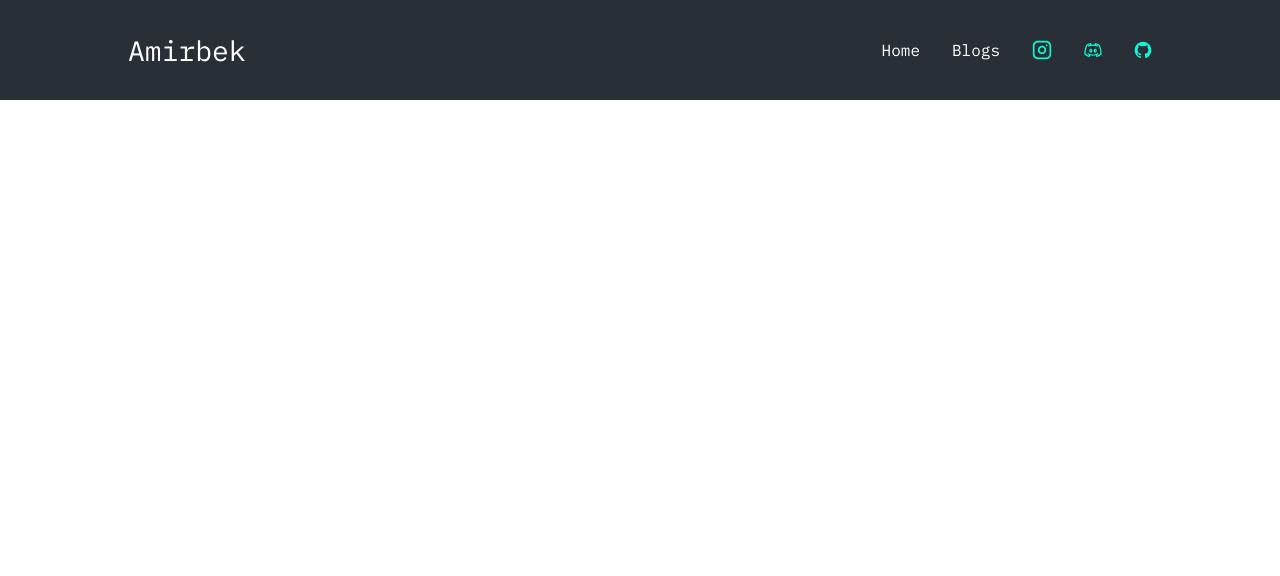
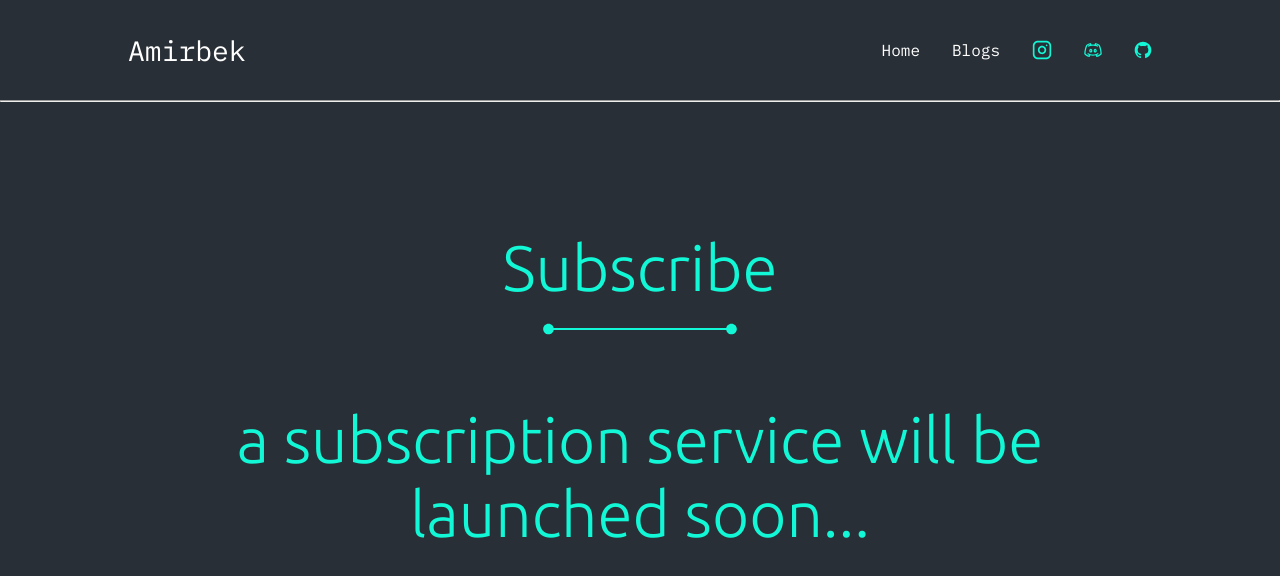
Before and after one commit to kamilovdev/portfolio-project, a Vue app: page /subscripe in a window 1280 px wide. Before the commit this address had no page. Shown: the top 576 px of the page. Built offline with nearby package versions, Linux system fonts and the light colour scheme; a web font is replaced by a local one.

Commit message:
fix: add subscribe page

```diff
--- a/src/assets/blogsPage.css
+++ b/src/assets/blogsPage.css
@@ -46,7 +46,7 @@
         }
     }
 }
-section{
+.blogs-section{
     padding: 64px 0px;
     display: flex;
     flex-direction: column;
@@ -62,7 +62,7 @@ section{
     }
 }
 @media screen and (max-width: 670px){
-   section{
+    .blogs-section{
     h1{
         display: flex;
         align-items: start;
--- a/src/assets/home.css
+++ b/src/assets/home.css
@@ -2,7 +2,7 @@
     display: flex;
     flex-direction: column;
     gap: 64px;
-    padding-top: 64px;
+    padding: 63px 0px ;
 
     .header-text {
         h1 {
--- a/src/assets/main.css
+++ b/src/assets/main.css
@@ -3,6 +3,8 @@
 @import 'footer.css';
 @import 'blog.css';
 @import 'blogsPage.css';
+@import 'sub.css';
+
 
 
 
--- /dev/null
+++ b/src/assets/sub.css
@@ -0,0 +1,8 @@
+.sub-wrapper{
+    height: auto;
+    padding: 128px 128px;
+}
+.sub-header{
+    display: flex;
+    flex-direction: column;
+}
--- a/src/router/index.js
+++ b/src/router/index.js
@@ -15,7 +15,7 @@ const router = createRouter({
       component: () => import('../views/blogs.vue'),
     },
     {
-      path: '/sub',
+      path: '/subscripe',
       name: 'subscripe',
       component: () => import('../views/sub.vue'),
     },
--- a/src/views/blogs.vue
+++ b/src/views/blogs.vue
@@ -11,9 +11,9 @@
             </div>
         </header>
 
-        <section>
+        <section class="blogs-section">
             <div class="blogs-header-btn">
-                <router-link to="/sub">Subscribe My Blogs</router-link>>
+                <router-link to="/subscripe">Subscribe My Blogs</router-link>>
             </div>
 
             <h1>Projects will be announced soon ...</h1>
--- a/src/views/sub.vue
+++ b/src/views/sub.vue
@@ -1,5 +1,19 @@
 <template>
- <h1></h1>
+    <hr>
+    <div class="wrapper-blogs">
+        <header>
+            <div class="blogs-header">
+                <h1>Subscribe</h1>
+                <span>
+                    <img src="../../public/home/green.svg" alt="">
+                </span>
+            </div>
+        </header>
+
+        <section class="blogs-section">
+            <h1>a subscription service will be launched soon...</h1>
+        </section>
+    </div>
 </template>
 
 <script setup></script>
```
Also changed, not shown: src/components/footer.vue (+24 -0 lines).
